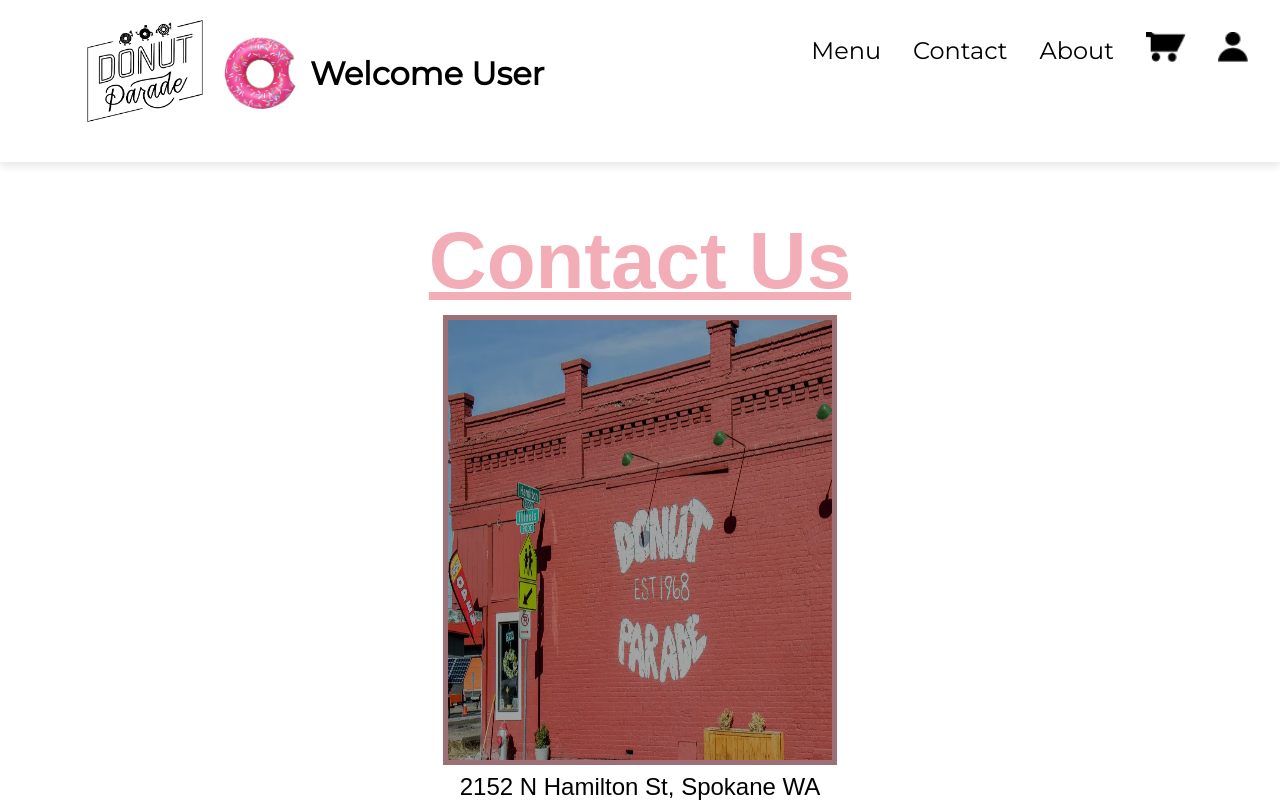
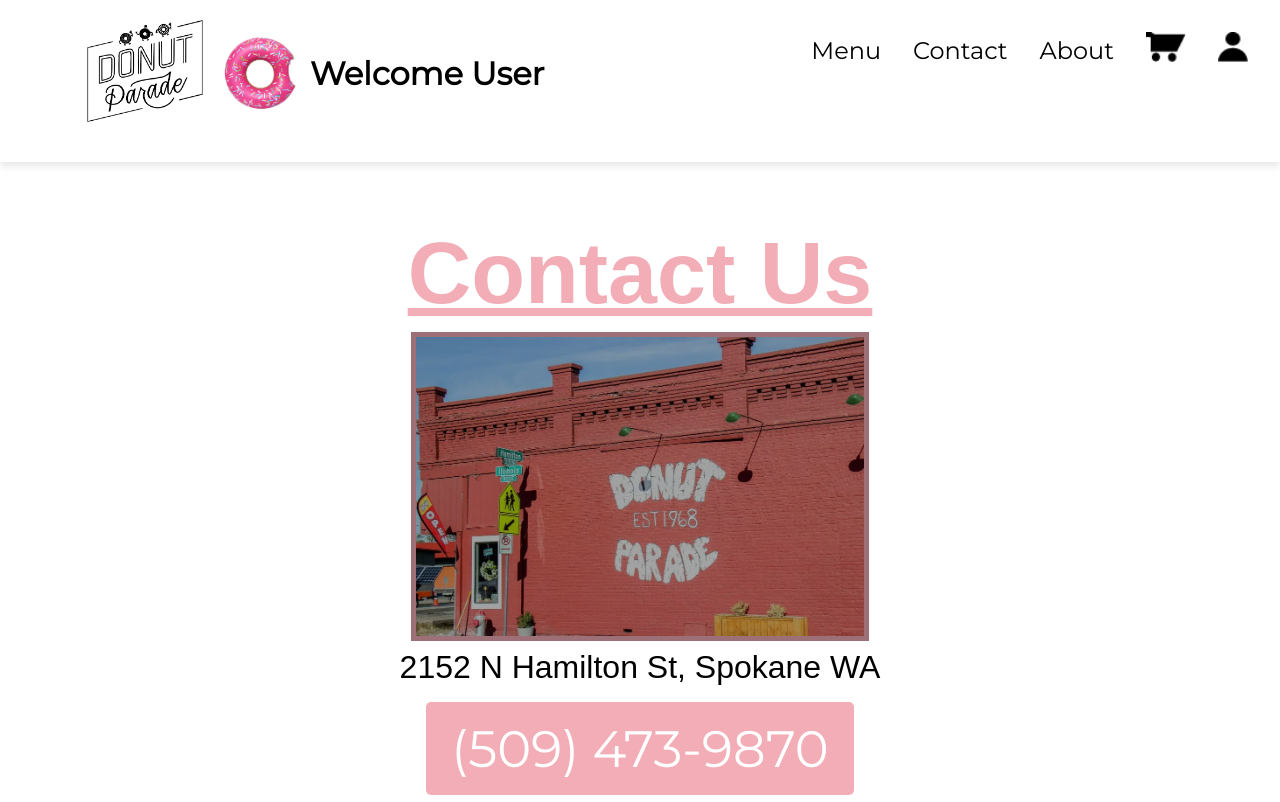
Before and after one commit to CSCD488-Winter2024/project-description-user-stories-and-glossary-project-unknown, a React (Vite) app in the folder DonutParade/: page /contact in a window 1280 px wide. Shown: the top 802 px of the page. Built offline with nearby package versions, Linux system fonts and the light colour scheme; no server answers; the database is empty; a web font is replaced by a local one.

Commit message:
contact page changes

```diff
--- a/DonutParade/src/pages/Contact.jsx
+++ b/DonutParade/src/pages/Contact.jsx
@@ -17,7 +17,7 @@ function Contact() {
         <p id='phone-number'>
           <a id="phone-number-button" href="tel:+15094739870">(509) 473-9870</a>
         </p>
-        <p>For all inquiries, please email us at <a href='mailto:donutparadespokane@gmail.com'>donutparadespokane@gmail.com</a></p>
+        <p>For all inquiries, please email us at <a href='mailto:donutparadespokane@gmail.com' style= {{textDecoration: 'underline'}}>donutparadespokane@gmail.com</a></p>
       </section>
 
 
--- a/DonutParade/src/styles/Contact.css
+++ b/DonutParade/src/styles/Contact.css
@@ -12,7 +12,7 @@
 
 #contactContainer p {
   font-family: 'Plein', sans-serif;
-  font-size: 1.5em;
+  font-size: 2em;
   margin-top: 0.5rem;
   margin-bottom: 0.5rem;
   text-align: center;
@@ -46,10 +46,133 @@
   padding: 10px 20px;
   background-color: #F2ADB7;
   color: white;
-  text-decoration: none;
   border-radius: 5px;
 }
 
 #phone-number-button:hover {
   background-color: #ADB7F2;
 }
+
+/* Media Queries */
+@media screen and (min-width: 360px) {
+  #contactContainer img {
+    width: 80vw;
+    height: auto;
+  }
+
+  #contactContainer p {
+    font-size: 1.5em;
+  }
+
+  #contact {
+    font-size: 3.5em;
+  }
+
+  #phone-number-button {
+    font-size: 1.2em;
+  }
+}
+
+@media screen and (min-width: 400px) {
+  #contactContainer img {
+    width: 70vw;
+  }
+
+  #contactContainer p {
+    font-size: 1.6em;
+  }
+
+  #contact {
+    font-size: 4em;
+  }
+
+  #phone-number-button {
+    font-size: 1.3em;
+  }
+}
+
+@media screen and (min-width: 500px) {
+  #contactContainer img {
+    width: 60vw;
+  }
+
+  #contactContainer p {
+    font-size: 1.7em;
+  }
+
+  #contact {
+    font-size: 4.5em;
+  }
+
+  #phone-number-button {
+    font-size: 1.4em;
+  }
+}
+
+@media screen and (min-width: 768px) {
+  #contactContainer {
+    padding: 20px;
+  }
+
+  #contact {
+    font-size: 4em;
+  }
+
+  #phone-number-button {
+    padding: 15px 25px;
+  }
+}
+
+@media screen and (min-width: 1024px) {
+  #contactContainer img {
+    width: 40vw;
+  }
+
+  #contactContainer p {
+    font-size: 1.8em;
+  }
+
+  #contact {
+    font-size: 5em;
+  }
+
+  #phone-number-button {
+    font-size: 1.5em;
+  }
+}
+
+@media screen and (min-width: 1280px) {
+  #contactContainer img {
+    width: 35vw;
+  }
+
+  #contactContainer p {
+    font-size: 2em;
+  }
+
+  #contact {
+    font-size: 5.5em;
+  }
+
+  #phone-number-button {
+    font-size: 1.6em;
+  }
+}
+
+@media screen and (min-width: 1440px) {
+  #contactContainer img {
+    width: 30vw;
+  }
+
+  #contactContainer p {
+    font-size: 2.2em;
+  }
+
+  #contact {
+    font-size: 6em;
+  }
+
+  #phone-number-button {
+    font-size: 1.7em;
+  }
+}
```
